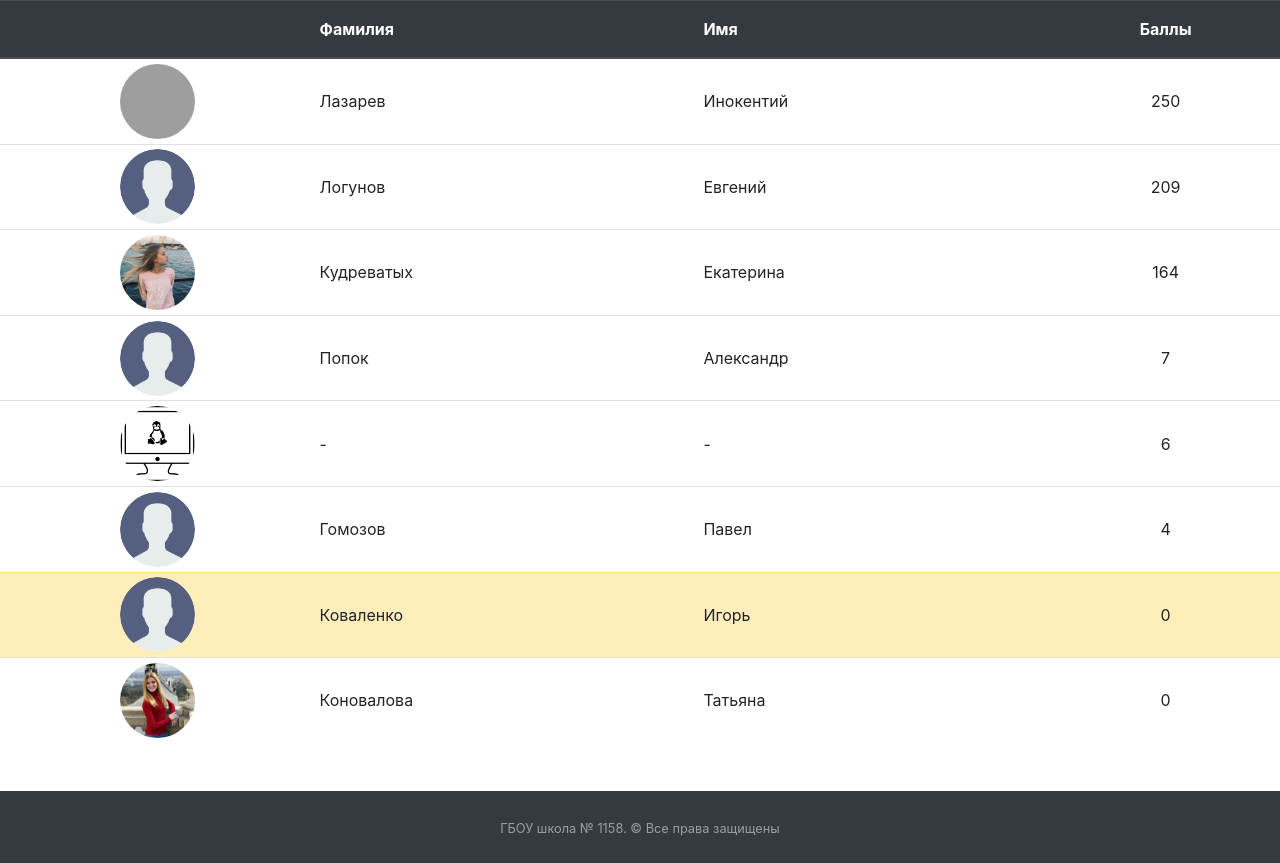
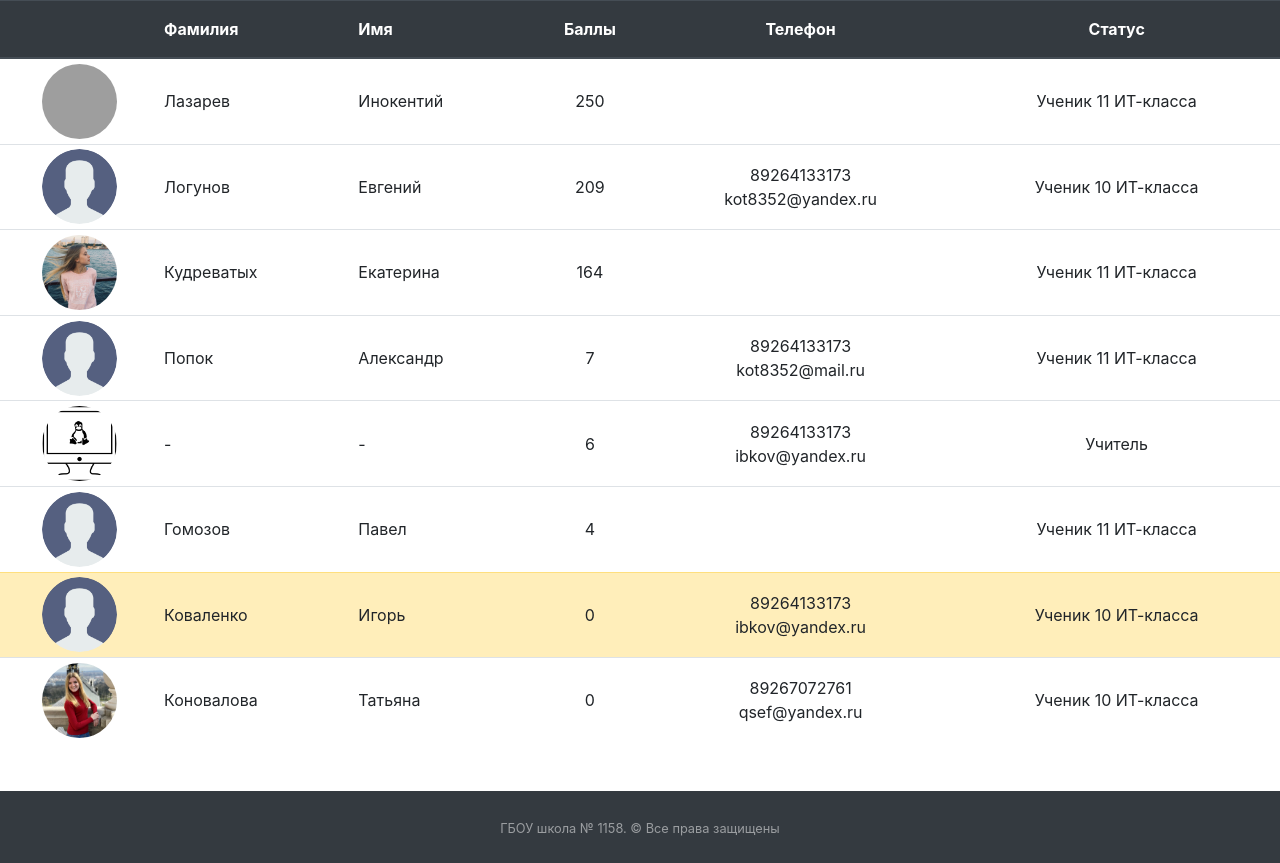
Before and after one commit to ibkov/it_class1158, a Django app: page /rate/ in a window 1280 px wide. Shown: the part 126-989 px from the top of the page. Run offline with Django 3.2, Linux system fonts and the light colour scheme; a user stored in the database is signed in; data comes from the database, SQL or seed files in the repository; both versions use the stored data as it was after the commit; some libraries are stand-ins or nearby versions; grey boxes are pictures that could not be loaded.

```diff
--- a/mainapp/models.py
+++ b/mainapp/models.py
@@ -78,7 +78,7 @@ class Events(models.Model):
     organization = models.CharField("Название организации", max_length=300)
     events = models.ForeignKey(Puples, verbose_name="Мероприятия", on_delete=models.SET_NULL, null=True)
     check = models.BooleanField(default=False)
-    event_rate = models.PositiveIntegerField(default=1)
+    event_rate = models.IntegerField(default=0)
     verification_file = models.FileField(upload_to="verification_files/", null=True, verbose_name="Файл")
 
     def __str__(self):
--- a/templates/puples/puples_list.html
+++ b/templates/puples/puples_list.html
@@ -2,13 +2,17 @@
 {% load static %}
 {% block main %}
     {% if user.username != "" %}
-        <table class="table table-sm text-center {% if user.is_superuser %}table-hover{% endif %}">
+        <table class="table table-sm text-center {% if user.is_superuser %}table-hover table-responsive-sm table-responsive-md{% endif %}">
             <thead class="thead-dark">
             <tr>
                 <th></th>
                 <th class="text-left py-3" data-sort="string">Фамилия</th>
                 <th class="text-left py-3" data-sort="string">Имя</th>
                 <th class="py-3" data-sort="int">Баллы</th>
+                {% if superusr %}
+                    <th class="py-3" data-sort="int">Телефон</th>
+                    <th class="py-3" data-sort="string">Статус</th>
+                {% endif %}
             </tr>
             </thead>
             {% for puple in puples_list %}
@@ -21,6 +25,10 @@
                         <td class="text-left align-middle">{{ puple.surname }}</td>
                         <td class="text-left align-middle">{{ puple.name }}</td>
                         <td class="align-middle">{{ puple.rate }}</td>
+                        {% if superusr %}
+                            <td class="align-middle">{{ puple.phone }}<br>{{ puple.email }}</td>
+                            <td class="align-middle">{{ puple.get_status_display }}</td>
+                        {% endif %}
                     </tr>
                 {% endif %}
             {% endfor %}
```
Also changed, not shown: db.sqlite. Lines whose indentation alone changed are shown as unchanged.
